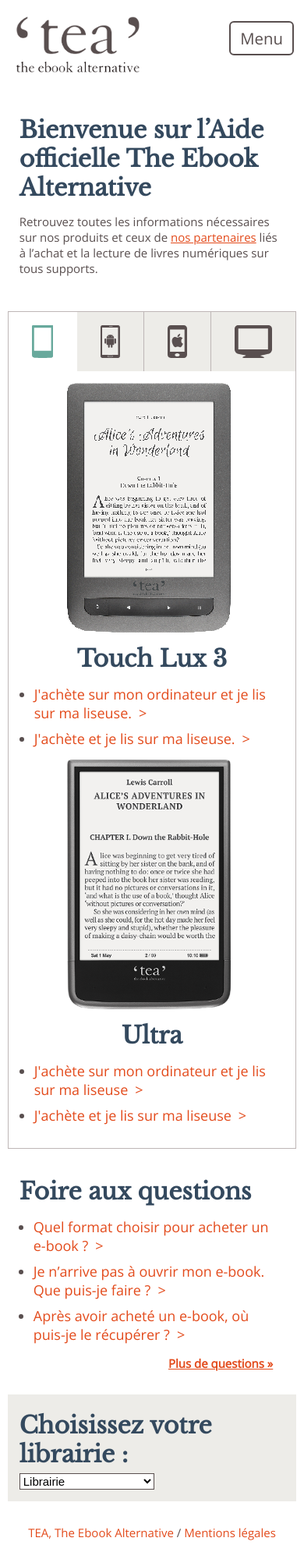
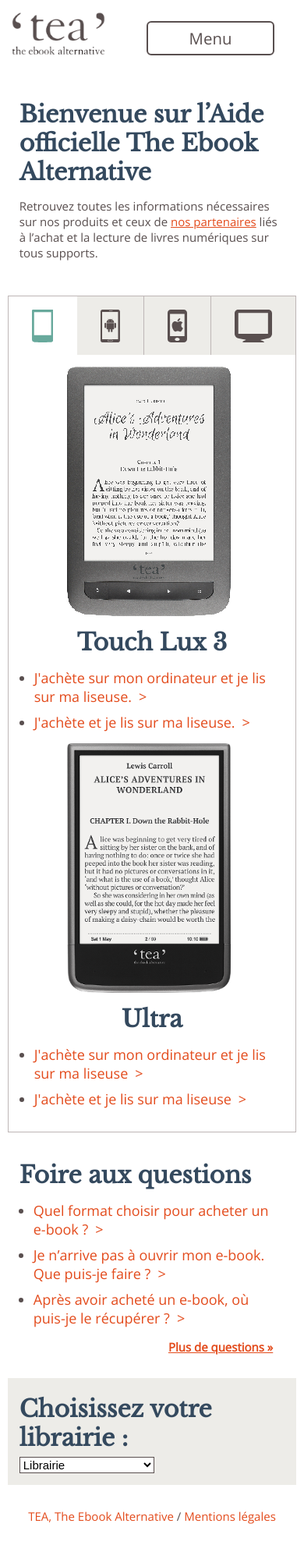
Before and after one commit to TEA-ebook/help-center, a Jekyll site: the page built from index.html, in a window 390 px wide. Shown: the whole page at 78% size. Built offline with Jekyll 4.4.1, drawn with Linux system fonts in a browser that asks for light colours; after the commit the page ends 1969 px from its top, so only the background shows below that.

Commit message:
Improve menu for small screen

```diff
--- a/_includes/header.html
+++ b/_includes/header.html
@@ -2,9 +2,9 @@
   <div>
     <a href="/" alt="TEA, the ebook alternative"><img src="/images/logo.png"></a>
   </div>
-  <nav role="navigation">
-    <p>Menu</p>
-    <ul class="navbar">
+  <nav role="navigation" id="menu-top">
+    <p id="title-menu-top">Menu</p>
+    <ul class="navbar" id="content-menu-top">
       <li><a href="/">Accueil</a></li>
       <li class="dropdown">
         <a data-toggle="dropdown" href="#">Premiers pas</a>
--- a/_sass/layout.scss
+++ b/_sass/layout.scss
@@ -135,9 +135,20 @@
     nav {
       font-size: 85%;
 
-      li:not(:last-of-type) {
-        a {
-          white-space: nowrap;
+      ul.navbar {
+        li {
+          .dropdown-menu {
+            width: 18em;
+
+            li a {
+              white-space: normal;
+            }
+          }
+        }
+        li:not(:last-of-type) {
+          a {
+            white-space: nowrap;
+          }
         }
       }
     }
@@ -177,16 +188,35 @@
 }
 @media screen and (max-width: 450px) {
   header {
+    div {
+      img {
+        width: 150px;
+      }
+    }
     nav {
+      flex-grow: 1;
+
       p {
         font-size: 1.6em;
         display: block;
         border: 2px solid;
         border-radius: 0.3em;
-        padding: 0.3em 0.6em;
+        padding: 0.3em;
+        text-align: center;
+        max-width: 8em;
+        margin-left: auto;
+        margin-right: auto;
       }
-      ul.navbar{
+      ul.navbar {
         display: none;
+        li {
+          a.active {
+            display: block;
+          }
+          .dropdown-menu {
+            right: 0px;
+          }
+        }
       }
     }
   }
--- a/js/main.js
+++ b/js/main.js
@@ -13,6 +13,14 @@
     }
     return false;
 });
+
+$("#title-menu-top").click(function () {
+    if($("#content-menu-top").css("display")=="none") {
+        $("#content-menu-top").css("display","block");
+    } else {
+        $("#content-menu-top").css("display","none");
+    }
+})
 
 (function () {
     'use strict';
```
